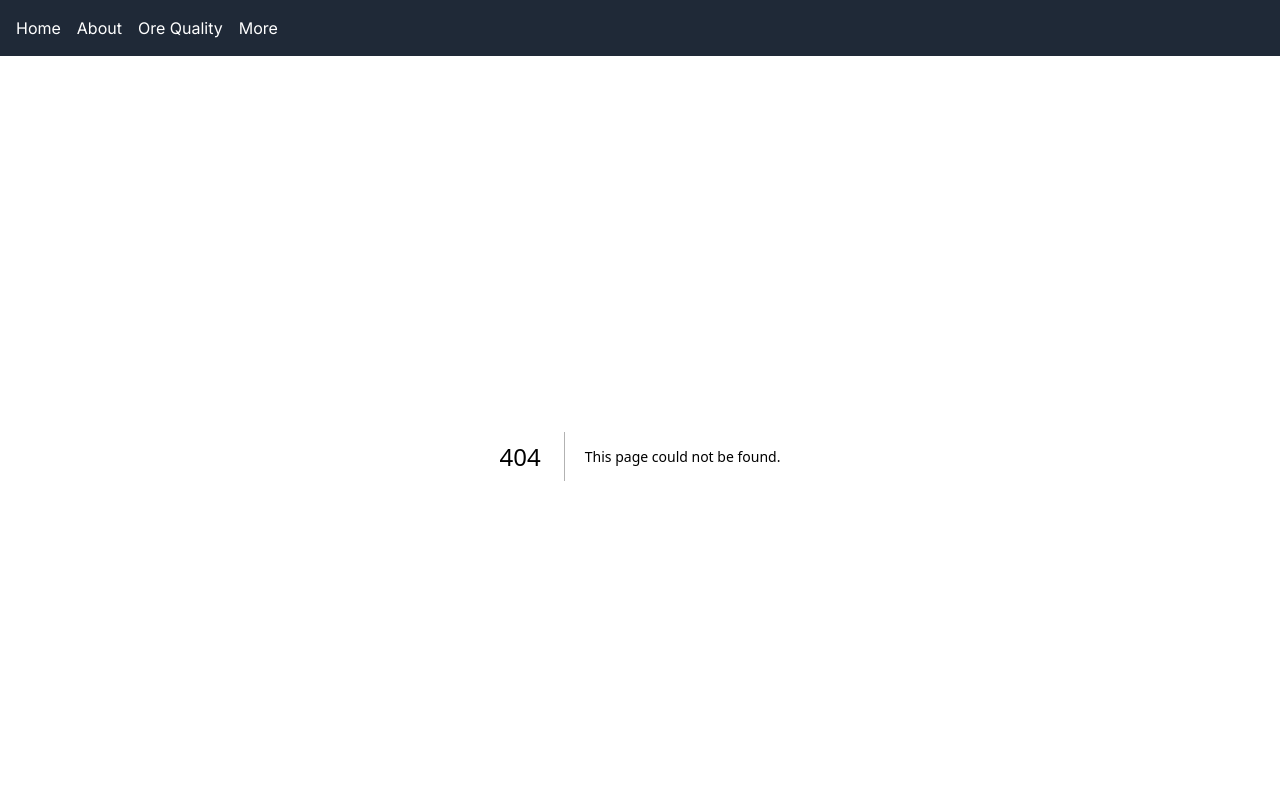
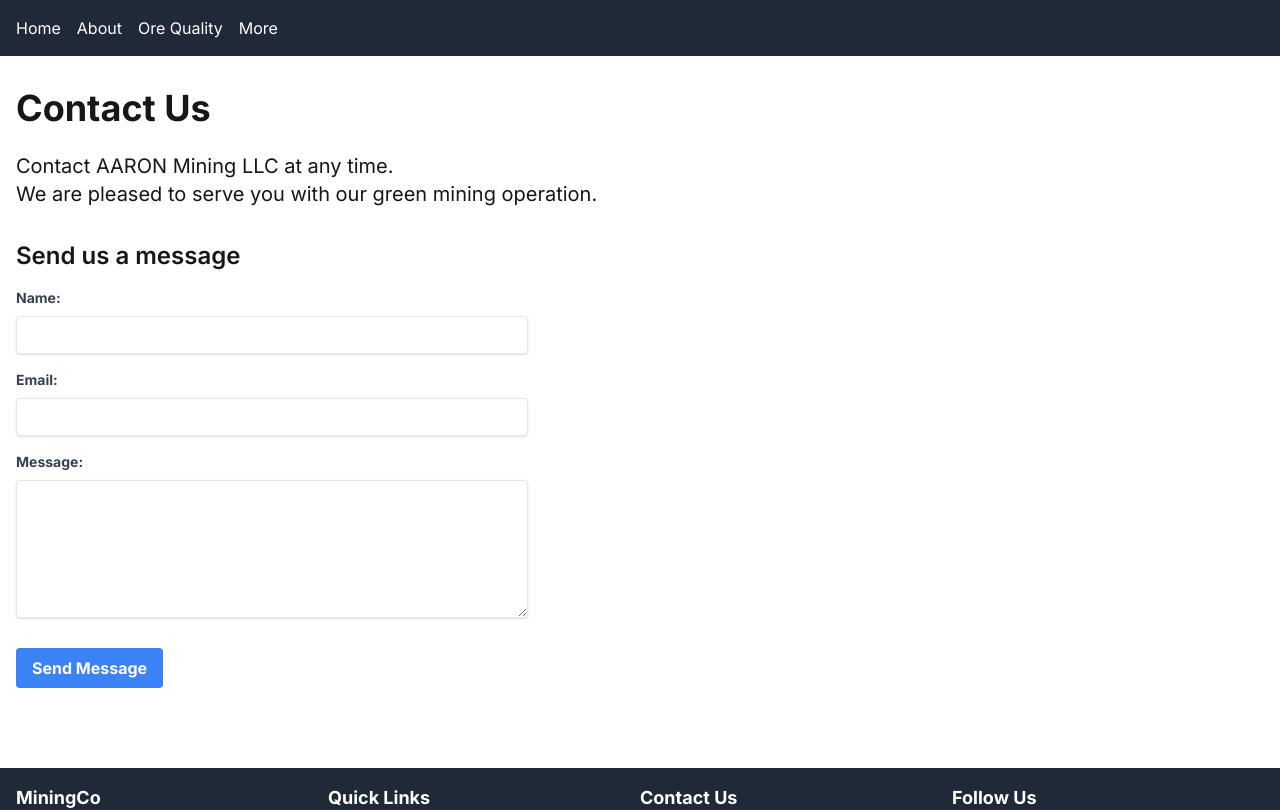
Before and after one commit to sonofdust/aaron-mining, a Next.js app in the folder client/: page /contact in a window 1280 px wide. Before the commit this address had no page. Shown: the top 810 px of the page. Built offline with nearby package versions, Linux system fonts and the light colour scheme.

Commit message:
Added Contact page.

```diff
--- /dev/null
+++ b/client/src/app/contact/page.tsx
@@ -0,0 +1,5 @@
+import Contact from '../../components/Contact';
+
+export default function ContactPage() {
+    return <Contact />;
+}
--- /dev/null
+++ b/client/src/components/Contact.tsx
@@ -0,0 +1,83 @@
+'use client';
+
+import React, { useState } from 'react';
+
+const Contact: React.FC = () => {
+    const [name, setName] = useState('');
+    const [email, setEmail] = useState('');
+    const [message, setMessage] = useState('');
+
+    const handleSubmit = (e: React.FormEvent<HTMLFormElement>) => {
+        e.preventDefault();
+        // Here you would typically send the form data to a server
+        console.log('Form submitted:', { name, email, message });
+        // Reset the form
+        setName('');
+        setEmail('');
+        setMessage('');
+        alert('Message sent successfully!');
+    };
+
+    return (
+        <div className="container mx-auto px-4 py-8">
+            <h1 className="text-4xl font-bold mb-6">Contact Us</h1>
+            <p className="text-xl mb-8">
+                Contact AARON Mining LLC at any time.<br />
+                We are pleased to serve you with our green mining operation.
+            </p>
+
+            <section className="mb-12">
+                <h2 className="text-2xl font-semibold mb-4">Send us a message</h2>
+                <form onSubmit={handleSubmit} className="max-w-lg">
+                    <div className="mb-4">
+                        <label htmlFor="name" className="block text-gray-700 text-sm font-bold mb-2">
+                            Name:
+                        </label>
+                        <input
+                            type="text"
+                            id="name"
+                            value={name}
+                            onChange={(e) => setName(e.target.value)}
+                            className="shadow appearance-none border rounded w-full py-2 px-3 text-gray-700 leading-tight focus:outline-none focus:shadow-outline"
+                            required
+                        />
+                    </div>
+                    <div className="mb-4">
+                        <label htmlFor="email" className="block text-gray-700 text-sm font-bold mb-2">
+                            Email:
+                        </label>
+                        <input
+                            type="email"
+                            id="email"
+                            value={email}
+                            onChange={(e) => setEmail(e.target.value)}
+                            className="shadow appearance-none border rounded w-full py-2 px-3 text-gray-700 leading-tight focus:outline-none focus:shadow-outline"
+                            required
+                        />
+                    </div>
+                    <div className="mb-6">
+                        <label htmlFor="message" className="block text-gray-700 text-sm font-bold mb-2">
+                            Message:
+                        </label>
+                        <textarea
+                            id="message"
+                            value={message}
+                            onChange={(e) => setMessage(e.target.value)}
+                            className="shadow appearance-none border rounded w-full py-2 px-3 text-gray-700 leading-tight focus:outline-none focus:shadow-outline"
+                            rows={6}
+                            required
+                        ></textarea>
+                    </div>
+                    <button
+                        type="submit"
+                        className="bg-blue-500 hover:bg-blue-700 text-white font-bold py-2 px-4 rounded focus:outline-none focus:shadow-outline"
+                    >
+                        Send Message
+                    </button>
+                </form>
+            </section>
+        </div>
+    );
+};
+
+export default Contact;
```
